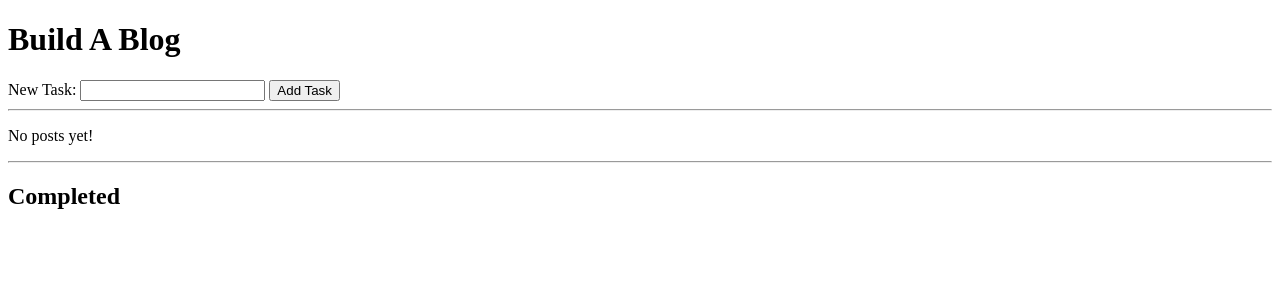
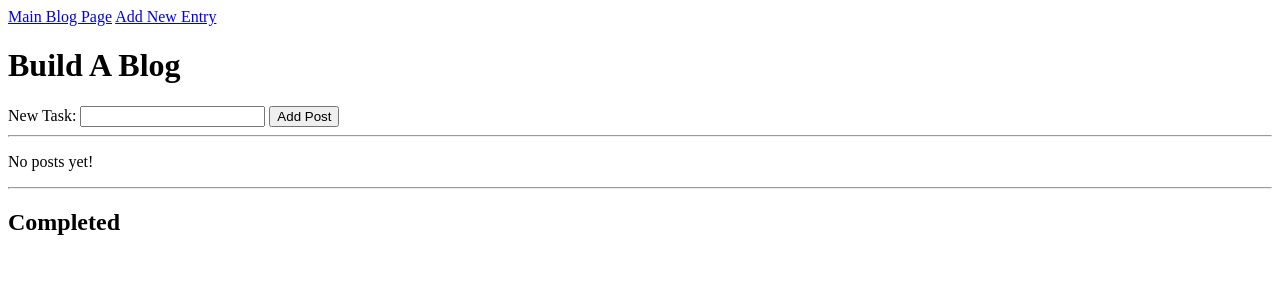
Before and after one commit to jmburghardt/Blogz, a Flask app: template templates/todos.html in a window 1280 px wide. Shown: the top 300 px of the page. Run offline with Flask 2, Linux system fonts and the light colour scheme; the template is opened without the code that fills it, so the values that code supplies are empty.

Commit message:
lightly fuctioning site

```diff
--- a/main.py
+++ b/main.py
@@ -8,14 +8,14 @@ app.config['SQLALCHEMY_ECHO'] = True
 db = SQLAlchemy(app)
 
 
-class Post(db.Model):
+class Blog(db.Model):
 
     id = db.Column(db.Integer, primary_key=True)
     title = db.Column(db.String(120))
     body = db.Column(db.String(255))
     completed = db.Column(db.Boolean)
 
-    def __init__(self, title):
+    def __init__(self, title, body):
         self.title = title
         self.body = body
         self.completed = False
@@ -25,29 +25,28 @@ class Post(db.Model):
 def index():
 
     if request.method == 'POST':
-        task_name = request.form['task']
-        new_task = Post(task_name)
-        db.session.add(new_task)
+        blog_title = request.form['blog_title']
+        blog_entry = request.form['blog_entry']
+        new_post = Blog(blog_title, blog_entry)
+        db.session.add(new_post)
         db.session.commit()
-    tasks = []
-    #tasks = Post.query.filter_by(completed=False).all()
-    #completed_tasks = Post.query.filter_by(completed=True).all()
-    return render_template('todos.html',title="Get It Done!",
-        tasks=tasks)
-        #, completed_tasks=completed_tasks)
+
+    posts = Blog.query.filter_by(completed=False).all()
+    completed_post = Blog.query.filter_by(completed=True).all()
+    return render_template('blog.html',title="Build A Blog",
+        posts=posts, completed_post=completed_post)
 
 
-@app.route('/delete-task', methods=['POST'])
-def delete_task():
+@app.route('/newpost', methods=['POST', 'GET'])
+def new_post():
 
-    task_id = int(request.form['task-id'])
-    task = Post.query.get(task_id)
-    task.completed = True
-    db.session.add(task)
-    db.session.commit()
+    #post_id = int(request.form['post-id'])
+    #post = Blog.query.get(post_id)
+    #post.completed = True
+    #db.session.add(post)
+    #db.session.commit()
 
-    return redirect('/')
-
+    return render_template('newpost.html', title='Build A Blog')
 
 if __name__ == '__main__':
     app.run()
--- a/templates/base.html
+++ b/templates/base.html
@@ -1,7 +1,9 @@
 <!doctype html>
 <html>
     <head>
-        <title><center>{{title}}</center></title>
+        <title>Build A Blog</title>
+        <a href="/">Main Blog Page</a>
+        <a href="/newpost">Add New Entry</a>
     </head>
 <body>
 
--- a/templates/todos.html
+++ b/templates/todos.html
@@ -5,22 +5,22 @@
     <form method='post'>
         <label>
             New Task:
-            <input type="text" name='task' />
+            <input type="text" name='post' />
         </label>
-        <input type="submit" value='Add Task' />
+        <input type="submit" value='Add Post' />
     </form>
 
     <hr />
 
-    {% if tasks|length == 0 %}
+    {% if posts|length == 0 %}
     <p>No posts yet!</p>
     {% else %}
 
         <ul>
-            {% for task in tasks %}
-            <li>{{task.name}}
+            {% for post in posts %}
+            <li>{{post.name}}
                 <form method="POST" action="/delete-task" style="display:inline-block;">
-                    <input type="hidden" name="task-id" value="{{task.id}}" />
+                    <input type="hidden" name="post-id" value="{{post.id}}" />
                     <input type="submit" value="Delete Post!" />
                 </form>
             </li>
@@ -34,8 +34,8 @@
     <h2>Completed</h2>
 
     <ul>
-        {% for task in completed_tasks %}
-        <li>{{task.name}}</li>
+        {% for post in completed_post %}
+        <li>{{post.name}}</li>
         {% endfor %}
     </ul>
 
```
Also changed, not shown: templates/blog.html (+13 -0 lines), templates/newpost.html (+21 -0 lines).
